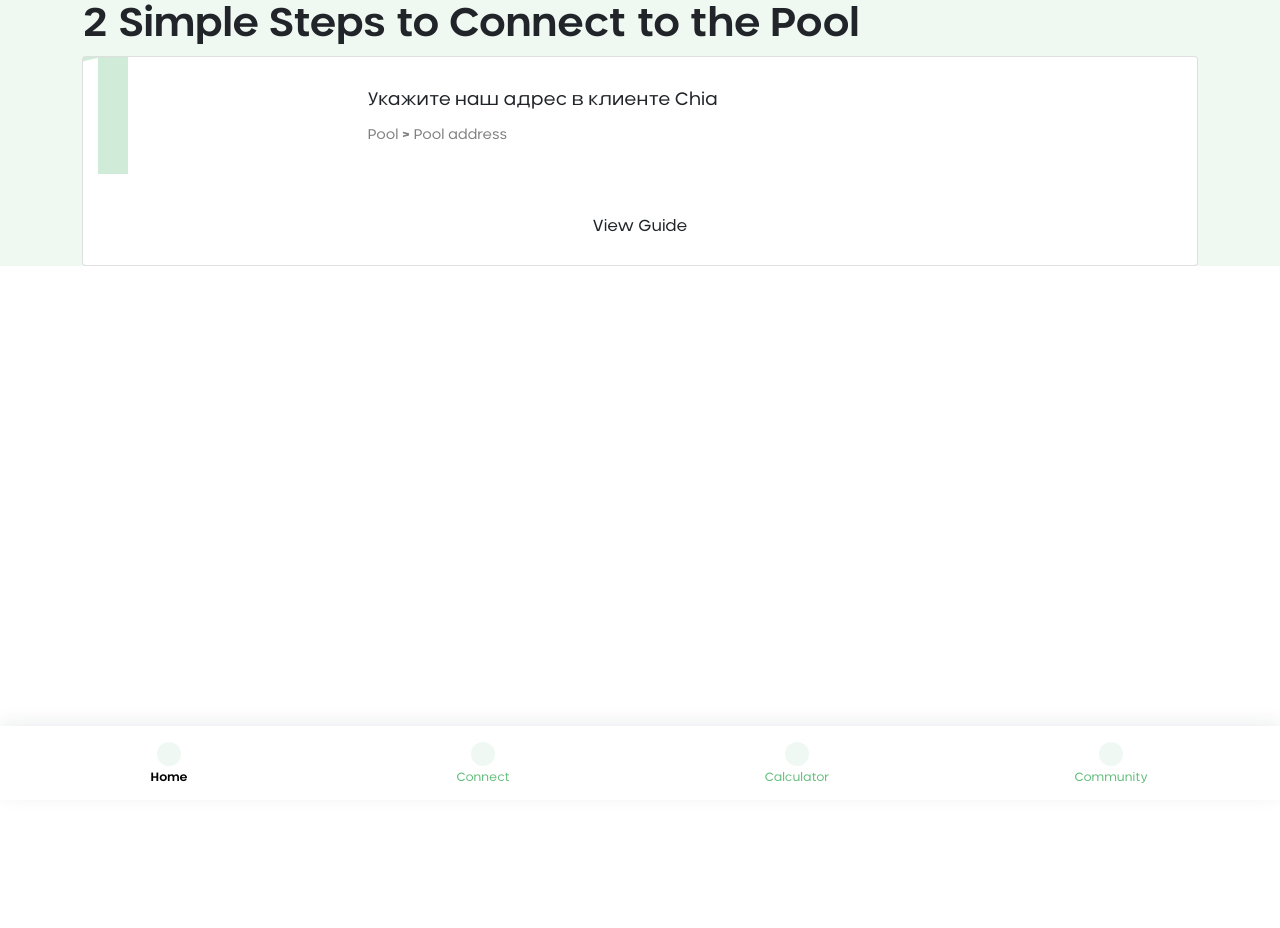
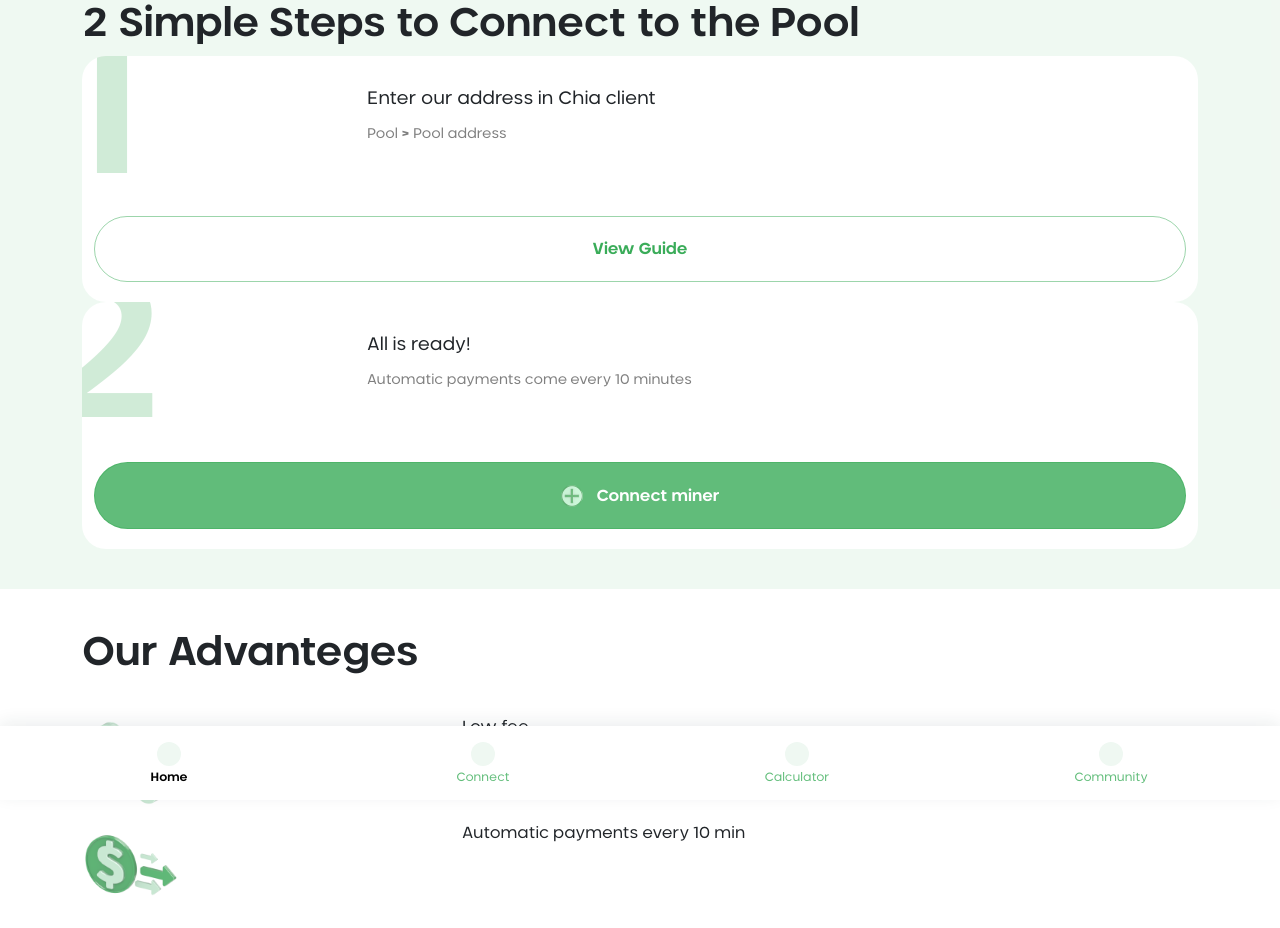
Before and after one commit to garyanikin/chia-pool, a React (Create React App) app: page / in a window 1280 px wide. Shown: the top 928 px of the page. Before the commit the page ends 800 px from the top, so only its background shows below. Built offline with nearby package versions, Linux system fonts and the light colour scheme.

Commit message:
HomeScreen, Advantages

```diff
--- a/src/App.css
+++ b/src/App.css
@@ -17,9 +17,10 @@
   color: black;
 }
 
-.homescreen-title {
+.h1-title {
   font-size: 40px;
   line-height: 48px;
+  font-family: "Neometric Bold";
 }
 
 .card-content {
@@ -35,9 +36,31 @@
   color: rgba(0, 0, 0, 0.5);
 }
 
-.btn-green {
+.btn.btn-green {
   background: rgba(58, 172, 89, 0.8);
   color: white;
+}
+
+.card {
+  border-radius: 24px;
+  border: 0;
+}
+
+.dot {
+  border-radius: 50%;
+  width: 4px;
+  height: 4px;
+  background: #3aac59;
+  margin: 0 auto 6px;
+}
+
+.btn {
+  border-radius: 54px;
+  padding: 20px 0;
+  border: 1px solid rgba(58, 172, 89, 0.5);
+  color: #3aac59;
+  width: 100%;
+  font-family: "Neometric Bold";
 }
 
 /* Mobile only */
--- a/src/App.js
+++ b/src/App.js
@@ -5,6 +5,7 @@ function App() {
   return (
     <React.Fragment>
       <HomeScreen />
+      <Advantages />
       <NavBar />
     </React.Fragment>
   );
@@ -16,10 +17,11 @@ const HomeScreen = () => {
       className="container-fluid"
       style={{
         background: "rgba(58, 172, 89, 0.08)",
+        paddingBottom: "40px",
       }}
     >
       <div className="container">
-        <h1 className="homescreen-title text-bold mt-lg">
+        <h1 className="h1-title">
           2 Simple Steps to&nbsp;Connect to&nbsp;the&nbsp;Pool
         </h1>
         <div className="row">
@@ -48,7 +50,7 @@ const HomeScreen = () => {
                     </div>
                     <div className="col-9">
                       <div className="card-content">
-                        Укажите наш адрес в клиенте Chia
+                        Enter our address in Chia client
                       </div>
                       <div className="card-subcontent">
                         Pool <span className="text-bold">></span> Pool address
@@ -58,17 +60,133 @@ const HomeScreen = () => {
                 </div>
                 <div
                   className="col-12 text-center"
-                  style={{ paddingBottom: "20px" }}
+                  style={{ padding: "10px 24px 20px" }}
                 >
-                  <a href="#" class="btn btn-altgreen">
+                  <a href="#" class="btn">
                     View Guide
                   </a>
                 </div>
               </div>
             </div>
           </div>
-          <div className="col-12"></div>
+          <div
+            className="col-12 d-block d-sm-block d-md-none"
+            style={{
+              padding: "8px 0 2px",
+            }}
+          >
+            <div className="dot"></div>
+            <div className="dot"></div>
+            <div className="dot"></div>
+          </div>
+          <div className="col-12">
+            <div className="card" style={{ overflow: "hidden" }}>
+              <div className="row">
+                <div className="col-12">
+                  <div className="row">
+                    <div
+                      className="col-3"
+                      style={{ position: "relative", height: "150px" }}
+                    >
+                      <span
+                        className="text-bold"
+                        style={{
+                          color: "rgba(58, 172, 89, 0.24)",
+                          fontSize: "200px",
+                          lineHeight: "0.65",
+                          position: "absolute",
+                          top: "-10px",
+                          left: "-35px",
+                        }}
+                      >
+                        2
+                      </span>
+                    </div>
+                    <div className="col-9">
+                      <div className="card-content">All is ready!</div>
+                      <div className="card-subcontent">
+                        Automatic payments come every 10 minutes
+                      </div>
+                    </div>
+                  </div>
+                </div>
+                <div
+                  className="col-12 text-center"
+                  style={{ padding: "10px 24px 20px" }}
+                >
+                  <a href="#" class="btn btn-green">
+                    <img
+                      src="/plus.png"
+                      style={{
+                        width: "24px",
+                        verticalAlign: "middle",
+                        marginRight: "12px",
+                      }}
+                    />
+                    <span
+                      style={{ lineHeight: "24px", verticalAlign: "middle" }}
+                    >
+                      Connect miner
+                    </span>
+                  </a>
+                </div>
+              </div>
+            </div>
+          </div>
         </div>
+      </div>
+    </div>
+  );
+};
+
+const Advantages = () => {
+  const advantages = [
+    {
+      image: "/percent.png",
+      caption: "Low fee",
+    },
+    {
+      image: "/profit.png",
+      caption: "Automatic payments every 10 min",
+    },
+    {
+      image: "/shield.png",
+      caption: "Secured servers",
+    },
+  ];
+
+  return (
+    <div className="container">
+      <h1 className="h1-title" style={{ padding: "40px 0 20px" }}>
+        Our Advanteges
+      </h1>
+      <div className="row">
+        {advantages.map(({ image, caption }) => (
+          <div
+            className="col-12"
+            style={{
+              paddingTop: "10px",
+            }}
+          >
+            <div className="row">
+              <div className="col-4">
+                <img
+                  style={{ maxWidth: "96px", maxHeight: "96px" }}
+                  src={image}
+                />
+              </div>
+              <div className="col-8">{caption}</div>
+            </div>
+            <div
+              className="col-12 d-block d-sm-block d-md-none"
+              style={{
+                marginTop: "10px",
+                height: "1px",
+                background: "rgba(58, 172, 89, 0.24)",
+              }}
+            ></div>
+          </div>
+        ))}
       </div>
     </div>
   );
@@ -78,8 +196,8 @@ const NavBar = () => {
   const menus = [
     { icon: "", caption: "Home", link: "#home" },
     { icon: "", caption: "Connect", link: "#connect" },
-    { icon: "", caption: "Calculator", link: "calculator" },
-    { icon: "", caption: "Community", link: "community" },
+    { icon: "", caption: "Calculator", link: "#calculator" },
+    { icon: "", caption: "Community", link: "#community" },
   ];
   const activeLink = "#home";
 
--- a/src/index.css
+++ b/src/index.css
@@ -42,3 +42,7 @@ body {
   -webkit-font-smoothing: antialiased;
   -moz-osx-font-smoothing: grayscale; */
 }
+
+#root {
+  padding-bottom: 75px;
+}
```
